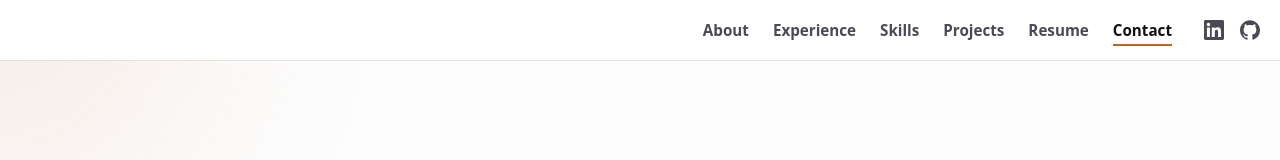
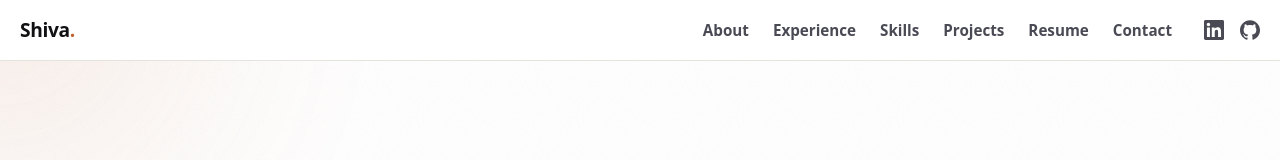
Before and after one commit to shivakarwal1/shivakarwal.github.io, a plain HTML site: page index.html in a window 1280 px wide. Shown: the top 160 px of the page. Drawn offline with Linux system fonts and the light colour scheme.

Commit message:
Refactor navigation active state handling
Removed unused IntersectionObserver and scroll event handling for active section tracking.

```diff
--- a/index.html
+++ b/index.html
@@ -65,6 +65,8 @@
     padding-top: env(safe-area-inset-top, 0px);
   }
   .topnav .wrap { max-width: none; display: flex; justify-content: flex-end; align-items: center; min-height: 3.75rem; gap: 2rem; }
+  .brand { margin-right: auto; font-size: 1.2rem; font-weight: 800; letter-spacing: -0.02em; color: var(--ink); text-decoration: none; white-space: nowrap; }
+  .brand span { color: var(--accent); }
   .topnav .links { display: flex; align-items: center; gap: 1.5rem; flex-wrap: wrap; }
   .topnav .links a {
     color: var(--muted); text-decoration: none; font-size: 0.95rem; font-weight: 700;
@@ -303,6 +305,7 @@
 
 <header class="topnav">
   <div class="wrap">
+    <a class="brand" href="#about">Shiva<span>.</span></a>
     <nav class="links" id="primary-nav" aria-label="Primary">
       <a href="#about">About</a>
       <a href="#experience">Experience</a>
@@ -654,30 +657,3 @@
     function setActive(id) {
       links.forEach(function (a) {
         var on = a.getAttribute('href') === '#' + id;
-        a.classList.toggle('active', on);
-        if (on) a.setAttribute('aria-current', 'true');
-        else a.removeAttribute('aria-current');
-      });
-    }
-
-    // A section counts as current when it crosses the middle band of the screen
-    var observer = new IntersectionObserver(function (entries) {
-      entries.forEach(function (e) {
-        if (e.isIntersecting) setActive(e.target.id);
-      });
-    }, { rootMargin: '-45% 0px -50% 0px', threshold: 0 });
-    sections.forEach(function (s) { observer.observe(s); });
-
-    // Short sections at the bottom never reach the middle band, so use the last one at the end of the page
-    function atBottom() {
-      return window.innerHeight + window.scrollY >= document.documentElement.scrollHeight - 4;
-    }
-    window.addEventListener('scroll', function () {
-      if (atBottom()) setActive(sections[sections.length - 1].id);
-    }, { passive: true });
-
-    setActive('about');
-  })();
-</script>
-</body>
-</html>
```
